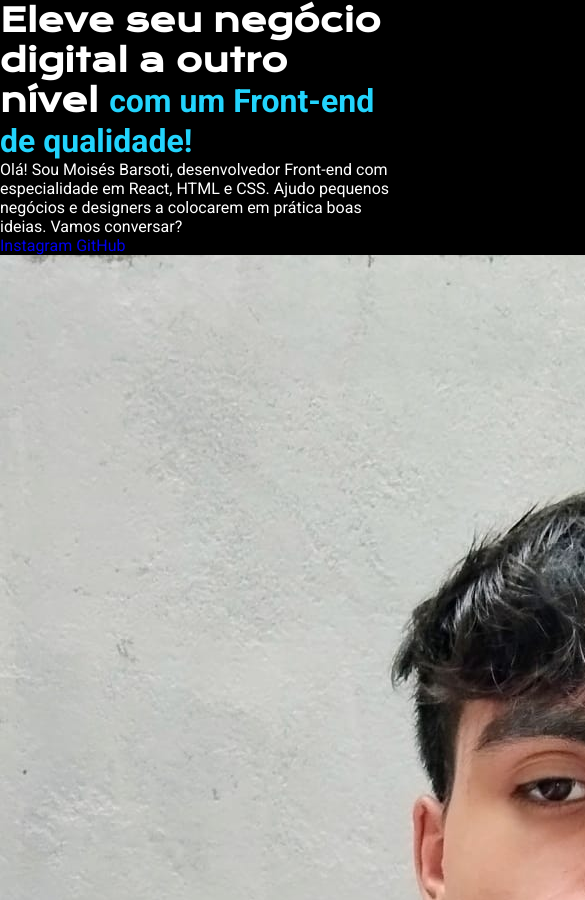
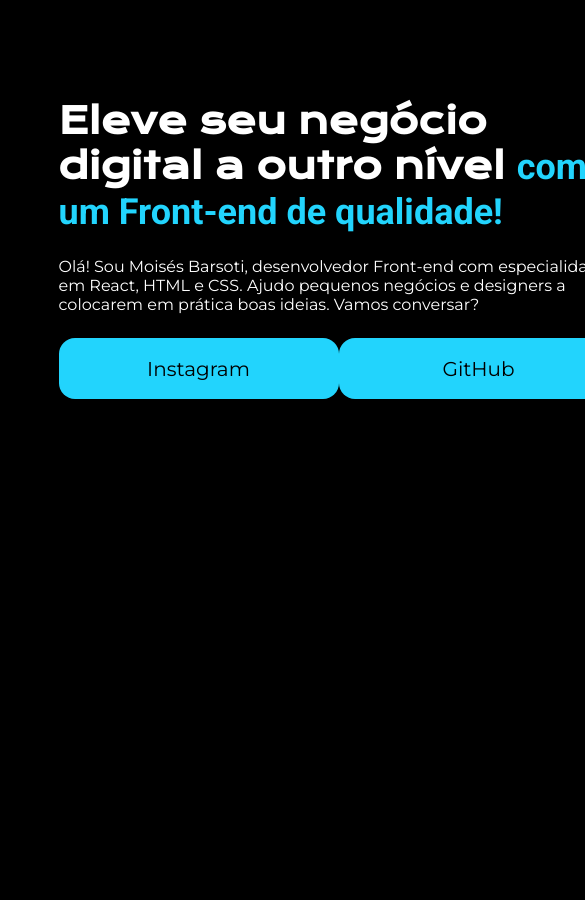
Before and after one commit to moisesBarsoti/links-portifolio, a plain HTML site: page index.html in a window 390 px wide. Shown: the top 900 px of the page, 585 px wide, since content can reach past the window. Drawn offline with nearby package versions, Linux system fonts and the light colour scheme.

Commit message:
Projeto quase pronto, falta a responsividade

```diff
--- a/assets/css/style.css
+++ b/assets/css/style.css
@@ -1,5 +1,6 @@
 @import url('https://fonts.googleapis.com/css2?family=Roboto:ital,wght@0,100..900;1,100..900&display=swap');
 @import url('https://fonts.googleapis.com/css2?family=Krona+One&display=swap');
+@import url('https://fonts.googleapis.com/css2?family=Montserrat:ital,wght@0,100..900;1,100..900&display=swap');
 * {
     padding: 0;
     margin: 0;
@@ -18,18 +19,71 @@
     /* Colors */
     --white: #fff;
     --blue: #22D4FD;
+    --black: #000;
 }
 
 body {
     background: var(--background-color);
     color: var(--white);
+    height: 100vh;
 }
 
-main h1 {
-    font-family: "Krona One", sans-serif;
+/* main */
+main {
+    display: flex;
+    justify-content: space-between;
+    align-items: center;
+    margin: 15%;
 }
 
-main h1 span {
+/* Section */
+main section {
+    width: 38rem;
+    display: flex;
+    flex-direction: column;
+    gap: 1.5rem;
+}
+
+/* Titulo */
+main section h1 {
+    font-family: "Krona One", sans-serif;
+    font-size: 36px;
+}
+
+main section h1 span {
     color: var(--blue);
     font-weight: bold;
 }
+
+/* Paragrafo */
+main section p {
+    font-size: 1,5rem;
+    font-family: "Montserrat", sans-serif;
+}
+
+/* Links */
+main section #links {
+    display: flex;
+    justify-content: space-between;
+}
+
+main section #links a {
+    background-color: var(--blue);
+    width: 17.5rem;
+    border-radius: 16px;
+    text-align: center;
+    font-size: 20px;
+    padding: 18.5px 0;
+    color: var(--black);
+    font-family: "Montserrat", sans-serif;
+}
+
+/* Fotografia */
+main img {
+    width: 350px;
+    height: 380px;
+    border-radius: 10px;
+    border: solid 2px var(--blue);
+    padding: 15px 10px 0 0;
+    box-shadow: 0 0 20px var(--blue);
+}
--- a/index.html
+++ b/index.html
@@ -1,13 +1,16 @@
 <!DOCTYPE html>
 <html lang="pt-br">
+
 <head>
     <meta charset="UTF-8">
     <meta name="viewport" content="width=device-width, initial-scale=1.0">
     <title>Portifólio</title>
     <link rel="stylesheet" href="assets/css/style.css">
 </head>
+
 <body>
     <main>
+        <section>
             <h1>
                 Eleve seu negócio digital a outro nível
                 <span>com um Front-end de qualidade!</span>
@@ -17,10 +20,13 @@
                 React, HTML e CSS. Ajudo pequenos negócios e designers a colocarem em
                 prática boas ideias. Vamos conversar?
             </p>
+            <div id="links">
                 <a href="https://www.instagram.com/moises_barsoti/">Instagram</a>
                 <a href="https://github.com/moisesBarsoti">GitHub</a>
+            </div>
+        </section>
         <img
-        src="assets/img/fotoMoises.jpg"
+        src="assets/img/moisesBlusaAzul.jpg"
         alt="
         Uma fotografia de Moisés Barsoti
         Acessibilidade: Uma fotografia de
@@ -28,8 +34,8 @@
         tom de pele pardo, olhos castanhos
         escuros e cabelo castanho escuro.
         "
-        loading="eager"
-        >
+        loading="eager">
     </main>
 </body>
+
 </html>
```
Also changed, not shown: assets/img/moisesBlusaAzul.jpg (added). Lines whose indentation alone changed are shown as unchanged.
